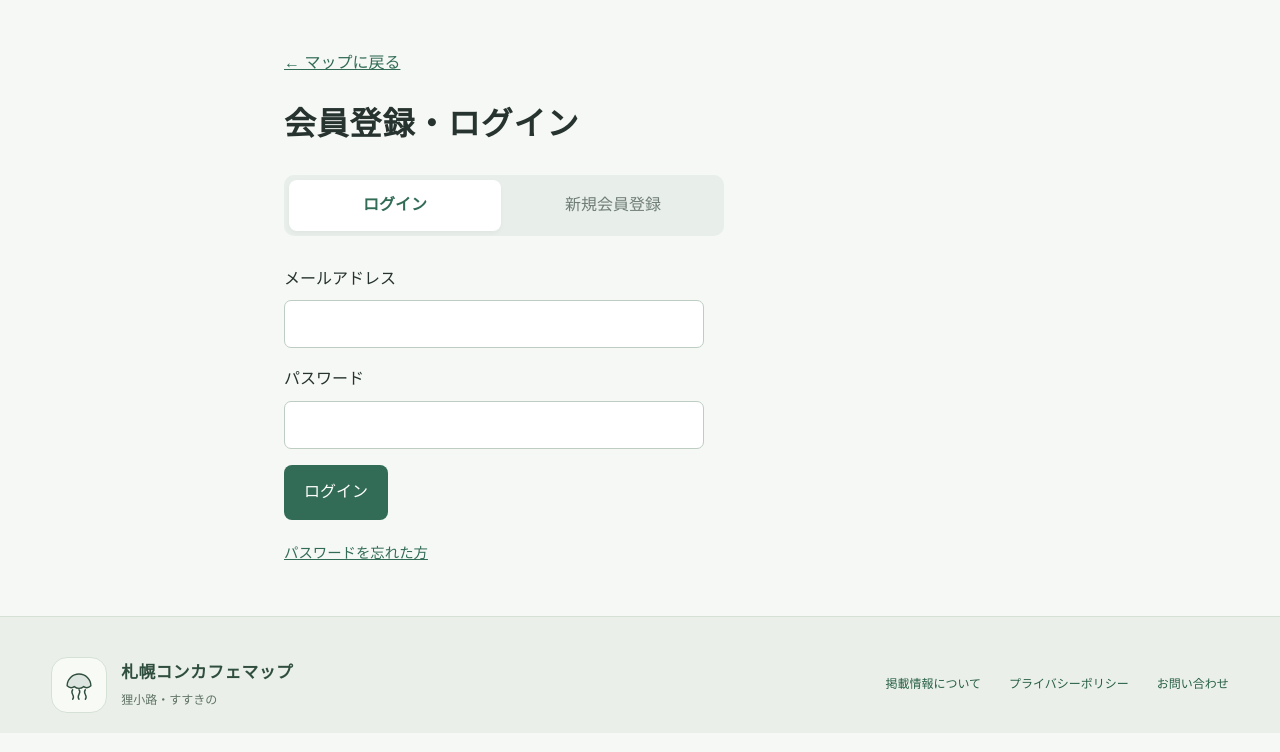
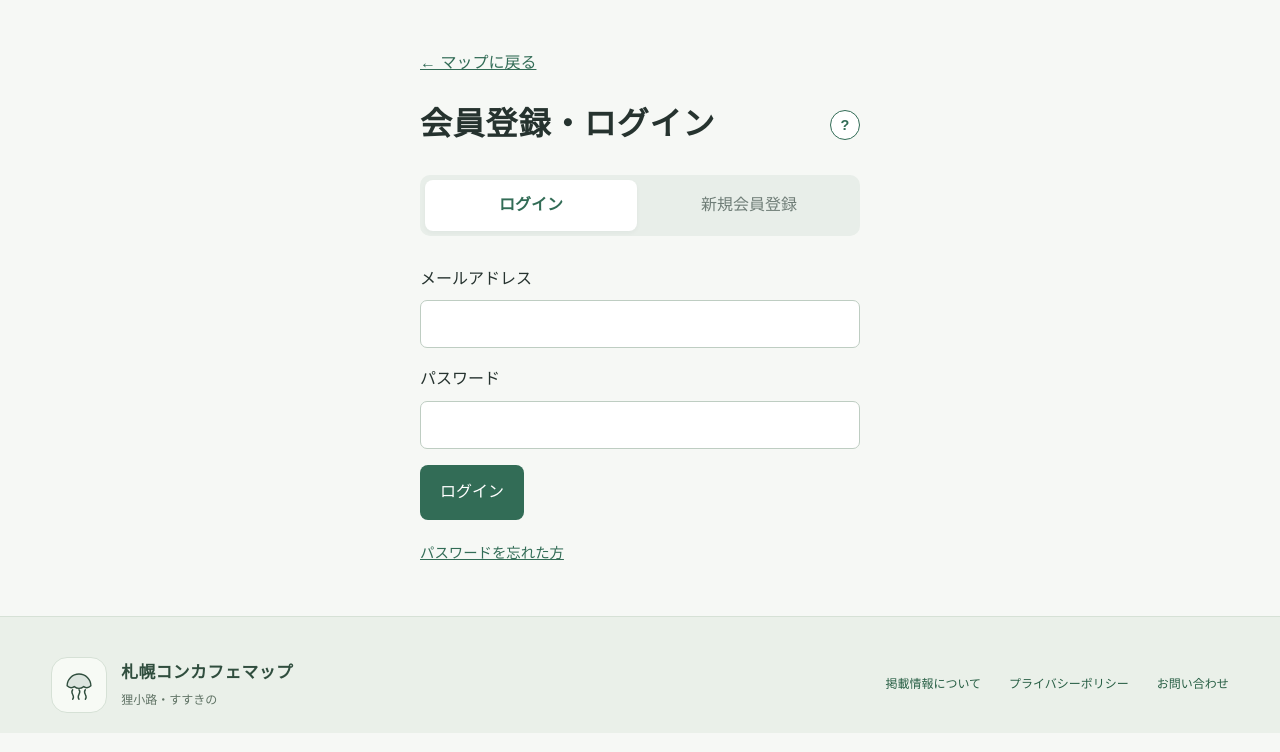
Before and after one commit to ryo0809/sapporo-concafe-map, a Next.js app: page /account/login in a window 1280 px wide. Shown: the top 752 px of the page. Built offline with nearby package versions, Linux system fonts and the light colour scheme.

Commit message:
Center auth screen and add transient login help

```diff
--- a/src/app/account/login/page.tsx
+++ b/src/app/account/login/page.tsx
@@ -1,5 +1,6 @@
 import Link from "next/link";
 import { AuthTabs } from "@/presentation/members/auth-tabs";
+import { AuthHelp } from "@/presentation/members/auth-help";
 import { SiteFooter } from "@/presentation/site/footer";
 export const metadata={title:"ログイン・新規会員登録",robots:{index:false,follow:false}};
-export default async function LoginPage({searchParams}:{searchParams:Promise<{tab?:string}>}){const {tab}=await searchParams;return <><main className="information-page member-page"><Link href="/">← マップに戻る</Link><h1>会員登録・ログイン</h1><AuthTabs initialTab={tab==="register"?"register":"login"}/></main><SiteFooter/></>;}
+export default async function LoginPage({searchParams}:{searchParams:Promise<{tab?:string}>}){const {tab}=await searchParams;return <><main className="information-page member-page"><div className="member-auth-content"><Link href="/">← マップに戻る</Link><div className="member-auth-heading"><h1>会員登録・ログイン</h1><AuthHelp/></div><AuthTabs initialTab={tab==="register"?"register":"login"}/></div></main><SiteFooter/></>;}
--- a/src/app/globals.css
+++ b/src/app/globals.css
@@ -34,6 +34,16 @@ button:focus-visible, a:focus-visible, input:focus-visible, summary:focus-visibl
 .banner-list span { font-size: .8rem; color: var(--muted); }
 .member-form { display: grid; gap: 16px; max-width: 420px; margin-top: 28px; }
 .member-page { max-width: 680px; }
+.member-auth-content { width: 100%; max-width: 440px; margin: 0 auto; }
+.member-auth-heading { display: grid; grid-template-columns: minmax(0,1fr) 30px; align-items: center; column-gap: 10px; row-gap: 12px; margin-top: 24px; }
+.information-page .member-auth-heading h1 { margin: 0; }
+.information-page .member-auth-help-button { display: grid; place-items: center; width: 30px; height: 30px; padding: 0; border: 1px solid var(--accent); border-radius: 50%; background: #fff; color: var(--accent); font-size: .9rem; font-weight: 700; line-height: 1; }
+.member-auth-help-text { display: none; grid-column: 1 / -1; min-width: 0; width: min(440px, calc(100vw - 48px)); padding: 12px 16px; border: 1px solid #adc7b5; border-left: 4px solid var(--accent); border-radius: 8px; background: #fff; color: var(--ink); font-size: .85rem; line-height: 1.6; }
+.member-auth-help-text strong, .member-auth-help-text span, .member-auth-help-text small { display: block; }
+.member-auth-help-text strong { margin-bottom: 5px; color: var(--accent); font-size: .9rem; }
+.member-auth-help-text small { margin-top: 5px; color: var(--muted); font-size: .8rem; }
+.member-auth-help-text[data-visible="true"] { display: block; }
+.member-auth-content .member-form, .member-auth-content .auth-tab-list { width: 100%; max-width: none; }
 .auth-tabs { margin-top: 28px; }
 .auth-tab-list { display: flex; gap: 6px; padding: 5px; max-width: 440px; border-radius: 10px; background: #e8eee9; }
 .information-page .auth-tab-list button { flex: 1; padding: 10px 12px; border: 0; border-radius: 8px; background: transparent; color: var(--muted); }
--- /dev/null
+++ b/src/presentation/members/auth-help.tsx
@@ -0,0 +1,18 @@
+"use client";
+
+import {useEffect,useState} from "react";
+
+export function AuthHelp(){
+  const [pressed,setPressed]=useState(false);
+  const [hovered,setHovered]=useState(false);
+  useEffect(()=>{
+    if(!pressed)return;
+    const timeout=setTimeout(()=>setPressed(false),4000);
+    return ()=>clearTimeout(timeout);
+  },[pressed]);
+  const visible=hovered||pressed;
+  return <>
+    <button type="button" className="member-auth-help-button" aria-label="ログインするとできること" aria-expanded={visible} aria-controls="member-auth-help-text" onPointerEnter={event=>{if(event.pointerType==="mouse")setHovered(true);}} onPointerLeave={event=>{if(event.pointerType==="mouse"){setHovered(false);setPressed(false);}}} onKeyDown={event=>{if(event.key==="Escape"){setPressed(false);setHovered(false);}}} onClick={()=>setPressed(true)} onBlur={()=>setPressed(false)}>?</button>
+    <div id="member-auth-help-text" className="member-auth-help-text" data-visible={visible} role="note"><strong>ログインでできること</strong><span>店舗の評価とメモを保存できます。</span><small>保存した内容は自分だけに表示されます。</small></div>
+  </>;
+}
```
